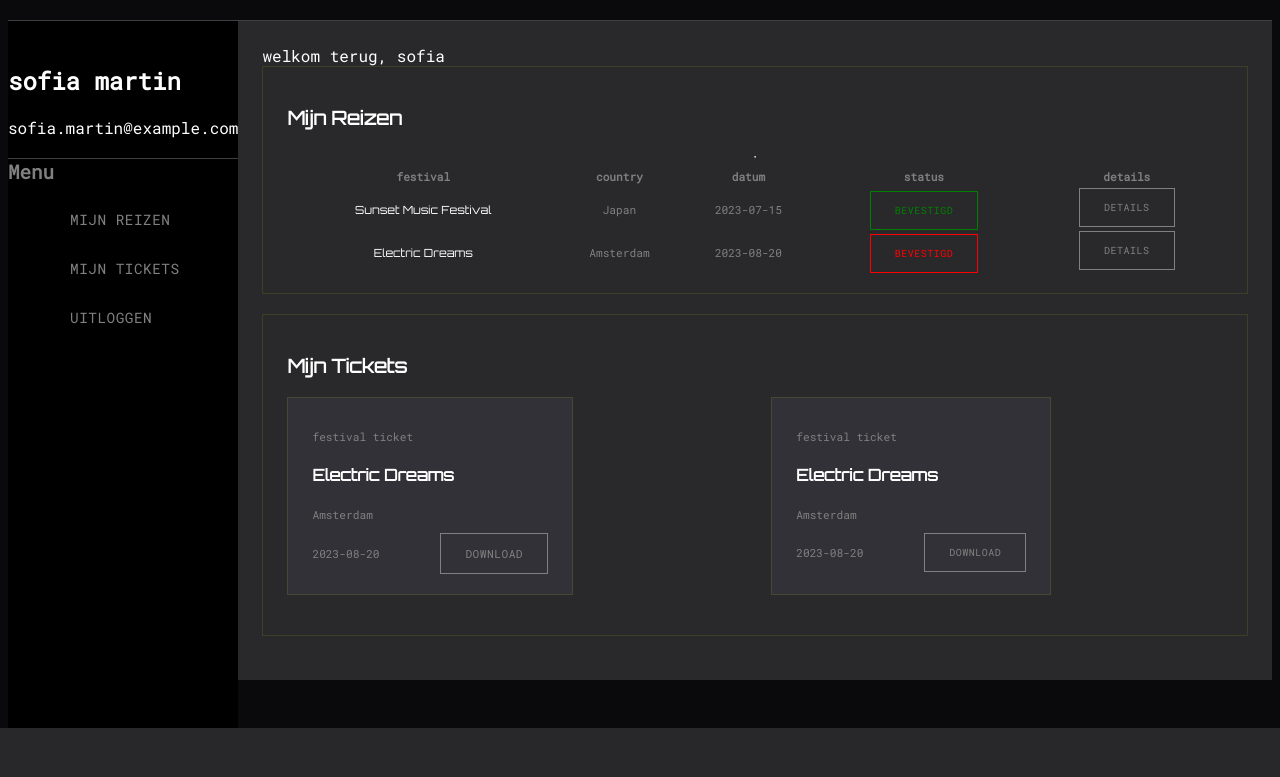
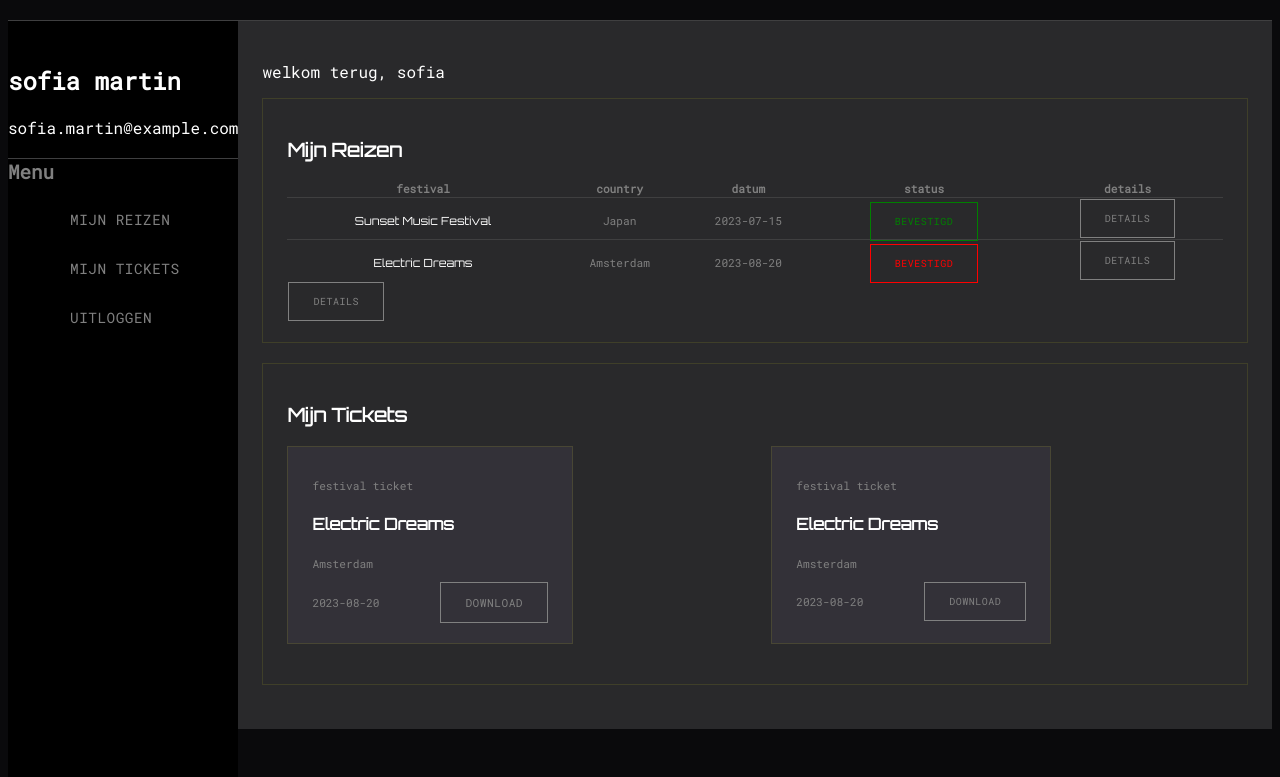
Before and after one commit to jamiedegans/SunsetTickets, a PHP site: page /userPages/account.html in a window 1280 px wide. Shown: the part 189-966 px from the top of the page. Before the commit the page ends 917 px from the top, so only its background shows below. Run offline with PHP 8.4, Linux system fonts and the light colour scheme.

Commit message:
updated css

```diff
--- a/app/css/style.css
+++ b/app/css/style.css
@@ -211,11 +211,21 @@ aside {
     margin-top: 20px;
 }
 
+table {
+    border-collapse: collapse;
+    width: 100%;
+}
+
+tbody tr.line-above > td {
+    border-top: 1px solid rgb(63, 63, 64);
+}
+
 hr {
     border-bottom: 1px solid rgb(63, 63, 64);
 }
 
 .box-container {
+
     border: 1px solid rgba(255, 255, 25, 0.1);
     padding: 20px 24px;
     margin-bottom: 20px;
--- a/app/userPages/account.html
+++ b/app/userPages/account.html
@@ -39,7 +39,7 @@
 
 
         <main class="main-content">
-            welkom terug, sofia
+           <p>welkom terug, sofia</p>
             <div>
                 <div class="box-container orbitron row-down">
                     <h3 class="orbitron">Mijn Reizen</h3>
@@ -72,7 +72,6 @@
                                     <button class="btn gray">details</button>
                                 </td>
                             </tr>
-                                    <hr>
                             <tr class="tcenter line-above">
                                 <td>
                                     <span class="small">Electric Dreams</span>
@@ -83,9 +82,13 @@
                                 <td>
                                     <span class="font-gray small roboto">2023-08-20</span>
                                 </td>
-                                <div class="next-row">
-                                    <td>
-                                        <span class="btn red">bevestigd</span>
+                                <td>
+                                    <span class="btn red">bevestigd</span>
+                                </td>
+                                <td>
+                                    <button class="btn gray">details</button>
+                                </td>
+                            </tr>
                                     </td>
                                     <td>
                                         <button class="btn gray">details</button>
```
